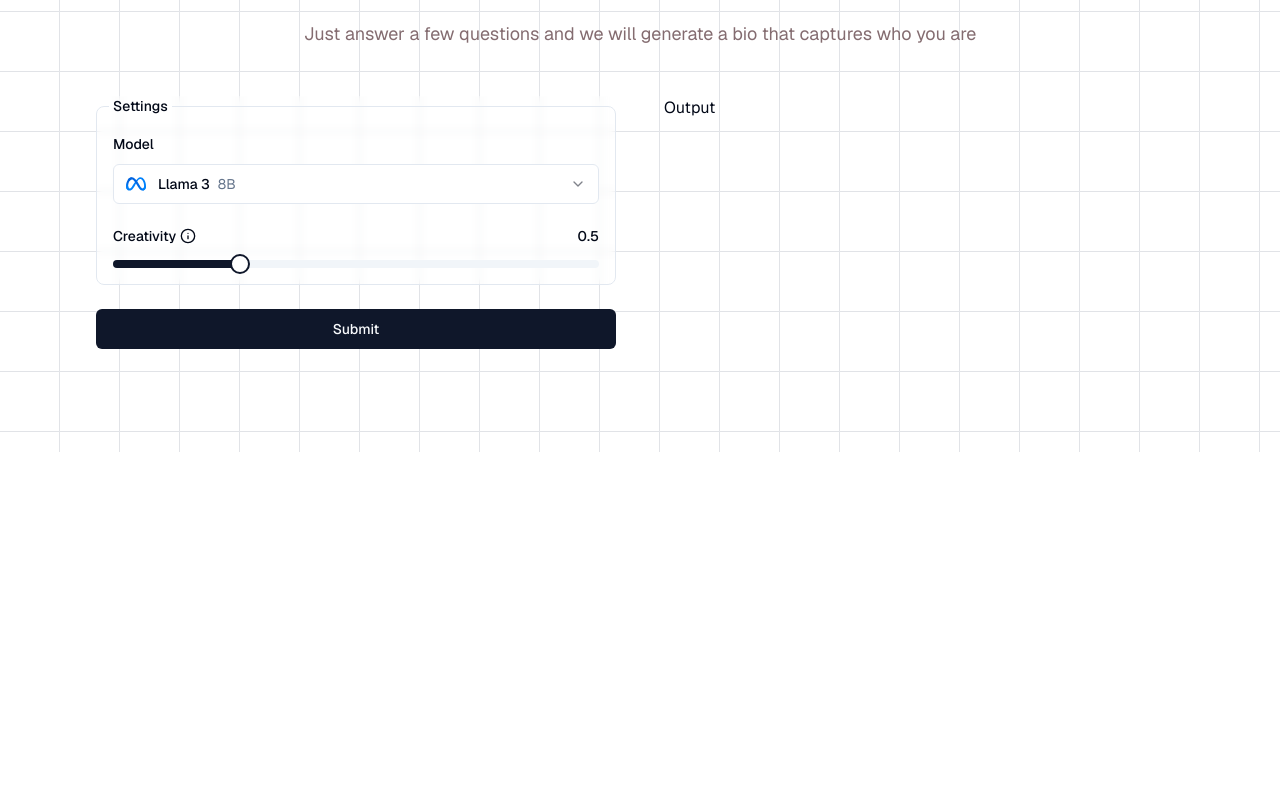
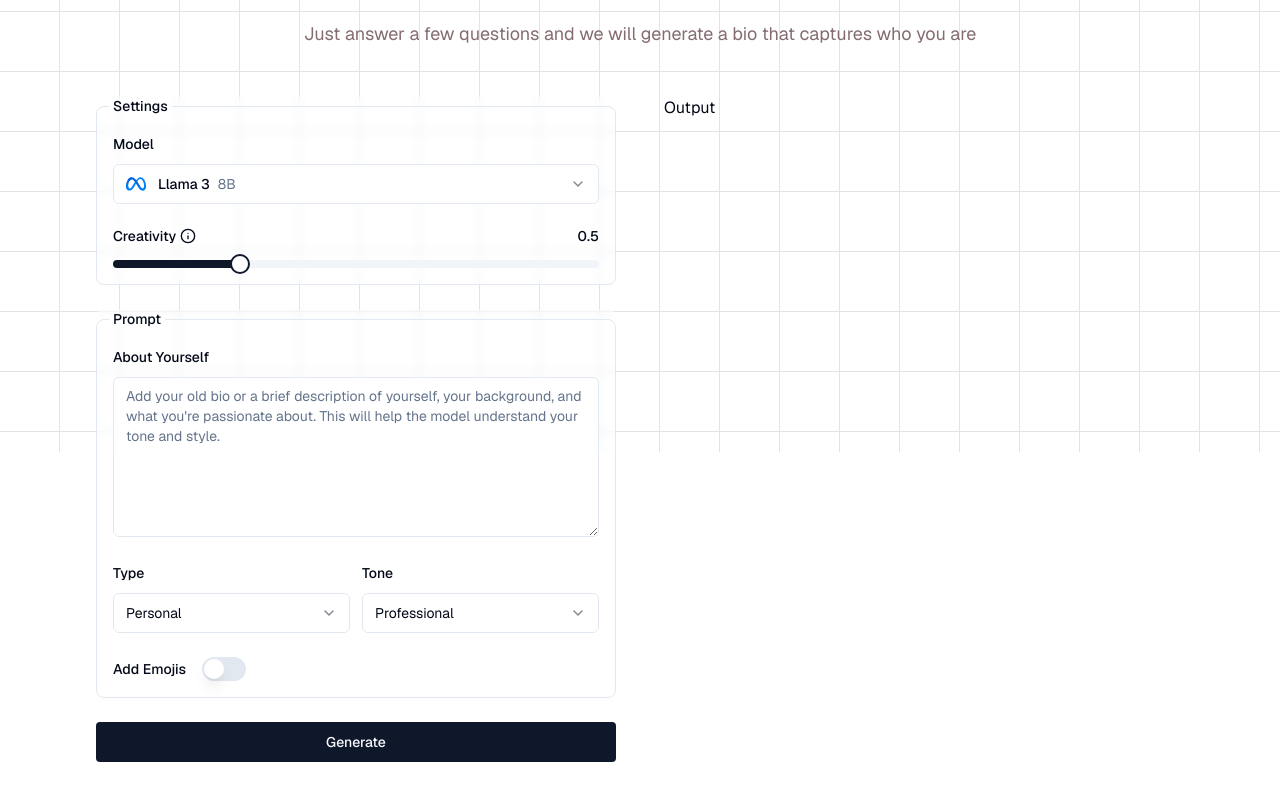
Before and after one commit to soumyasootar/ai-gen, a Next.js app in the folder genai/: page / in a window 1280 px wide. Shown: the part 348-1148 px from the top of the page. Before the commit the page ends 800 px from the top, so only its background shows below. Built offline with nearby package versions, Linux system fonts and the light colour scheme.

Commit message:
Input Component Done

```diff
--- a/genai/src/components/Home/UserInput.tsx
+++ b/genai/src/components/Home/UserInput.tsx
@@ -34,6 +34,8 @@ import {
     TooltipTrigger,
 } from "@/components/ui/tooltip"
 import { Info } from "lucide-react"
+import { Textarea } from "../ui/textarea"
+import { Switch } from "../ui/switch"
 
 
 
@@ -172,7 +174,101 @@ const UserInput = () => {
                             />
                         </div>
                     </fieldset>
-                    <Button type="submit">Submit</Button>
+                    <fieldset className="grid gap-6 rounded-[8px] border p-4 bg-background/10 backdrop-blur-sm">
+                        <legend className="-ml-1 px-1 text-sm font-medium">Prompt</legend>
+                        <div className="grid gap-3">
+                            <FormField
+                                control={form.control}
+                                name="content"
+                                render={({ field }) => (
+                                    <FormItem>
+
+                                        <FormLabel>About Yourself</FormLabel>
+                                        <FormControl>
+                                            <Textarea {...field} className="min-h-[10rem]" placeholder="Add your old bio or a brief description of yourself, your background, and what you're passionate about. This will help the model understand your tone and style." />
+                                        </FormControl>
+                                        <FormMessage />
+                                    </FormItem>
+                                )}
+                            />
+                        </div>
+                        <div className="grid grid-cols-2 gap-3">
+                            <FormField
+                                control={form.control}
+                                name="type"
+                                render={({ field }) => (
+                                    <FormItem>
+
+                                        <FormLabel>Type</FormLabel>
+                                        <FormControl>
+                                            <Select onValueChange={field.onChange} defaultValue={field.value}>
+                                                <FormControl>
+                                                    <SelectTrigger>
+                                                        <SelectValue placeholder="Select Type" />
+                                                    </SelectTrigger>
+                                                </FormControl>
+                                                <SelectContent>
+                                                    <SelectItem value="personal">
+                                                        Personal
+                                                    </SelectItem>
+                                                    <SelectItem value="brand">
+                                                        Brand
+                                                    </SelectItem>
+                                                </SelectContent>
+                                            </Select>
+                                        </FormControl>
+                                    </FormItem>
+                                )}
+                            />
+
+
+                            <FormField
+                                control={form.control}
+                                name="tone"
+                                render={({ field }) => (
+                                    <FormItem>
+
+                                        <FormLabel>Tone</FormLabel>
+                                        <FormControl>
+                                            <Select onValueChange={field.onChange} defaultValue={field.value}>
+                                                <FormControl>
+                                                    <SelectTrigger>
+                                                        <SelectValue placeholder="Select tone" />
+                                                    </SelectTrigger>
+                                                </FormControl>
+                                                <SelectContent>
+                                                    <SelectItem value="professional">Professional</SelectItem>
+                                                    <SelectItem value="casual">Casual</SelectItem>
+                                                    <SelectItem value="sarcastic">Sarcastic</SelectItem>
+                                                    <SelectItem value="funny">Funny</SelectItem>
+                                                    <SelectItem value="passionate">Passionate</SelectItem>
+                                                    <SelectItem value="thoughtful">Thoughtful</SelectItem>
+                                                </SelectContent>
+                                            </Select>
+                                        </FormControl>
+                                    </FormItem>
+                                )}
+                            />
+                        </div>
+                        <div className="grid gap-3">
+                            <FormField
+                                control={form.control}
+                                name="emoji"
+                                render={({ field }) => (
+                                    <FormItem className="flex items-center">
+                                        <FormLabel className="text-sm mr-4">Add Emojis</FormLabel>
+                                        <Switch
+                                            checked={field.value}
+                                            onCheckedChange={field.onChange}
+                                            className="!my-0"
+                                        />
+                                        <FormMessage />
+                                    </FormItem>
+                                )}
+                            />
+                        </div>
+                    </fieldset>
+                    <Button type="submit" className="rounded">Generate</Button>
                 </form>
             </Form>
         </div>
--- a/genai/src/components/magicui/grid-pattern.tsx
+++ b/genai/src/components/magicui/grid-pattern.tsx
@@ -28,7 +28,7 @@ export function GridPattern({
     <svg
       aria-hidden="true"
       className={cn(
-        "pointer-events-none absolute inset-0 h-full w-full fill-gray-400/30 stroke-gray-400/30",
+        "pointer-events-none fixed inset-0 h-full w-full fill-gray-400/30 stroke-gray-400/30",
         className,
       )}
       {...props}
```
